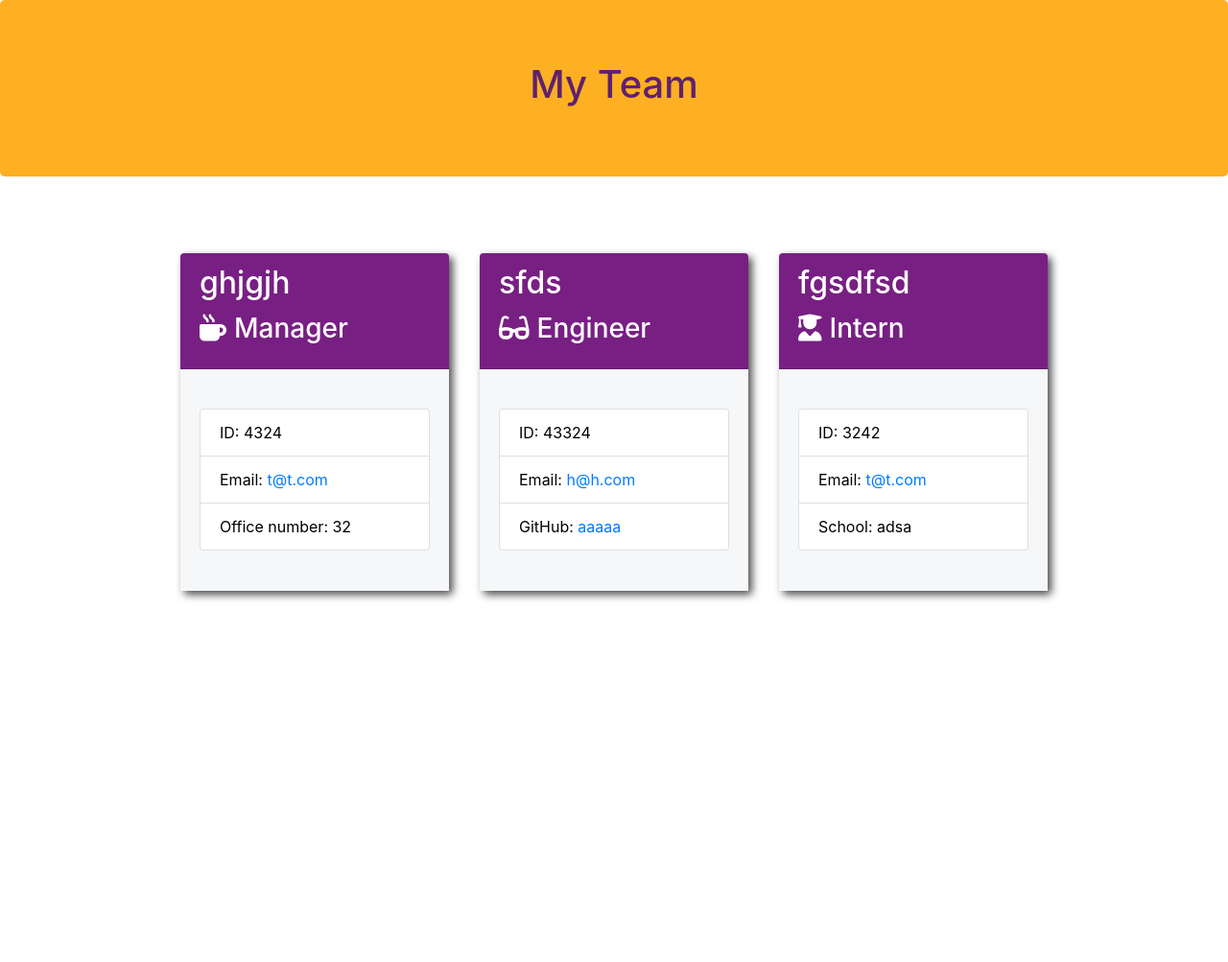
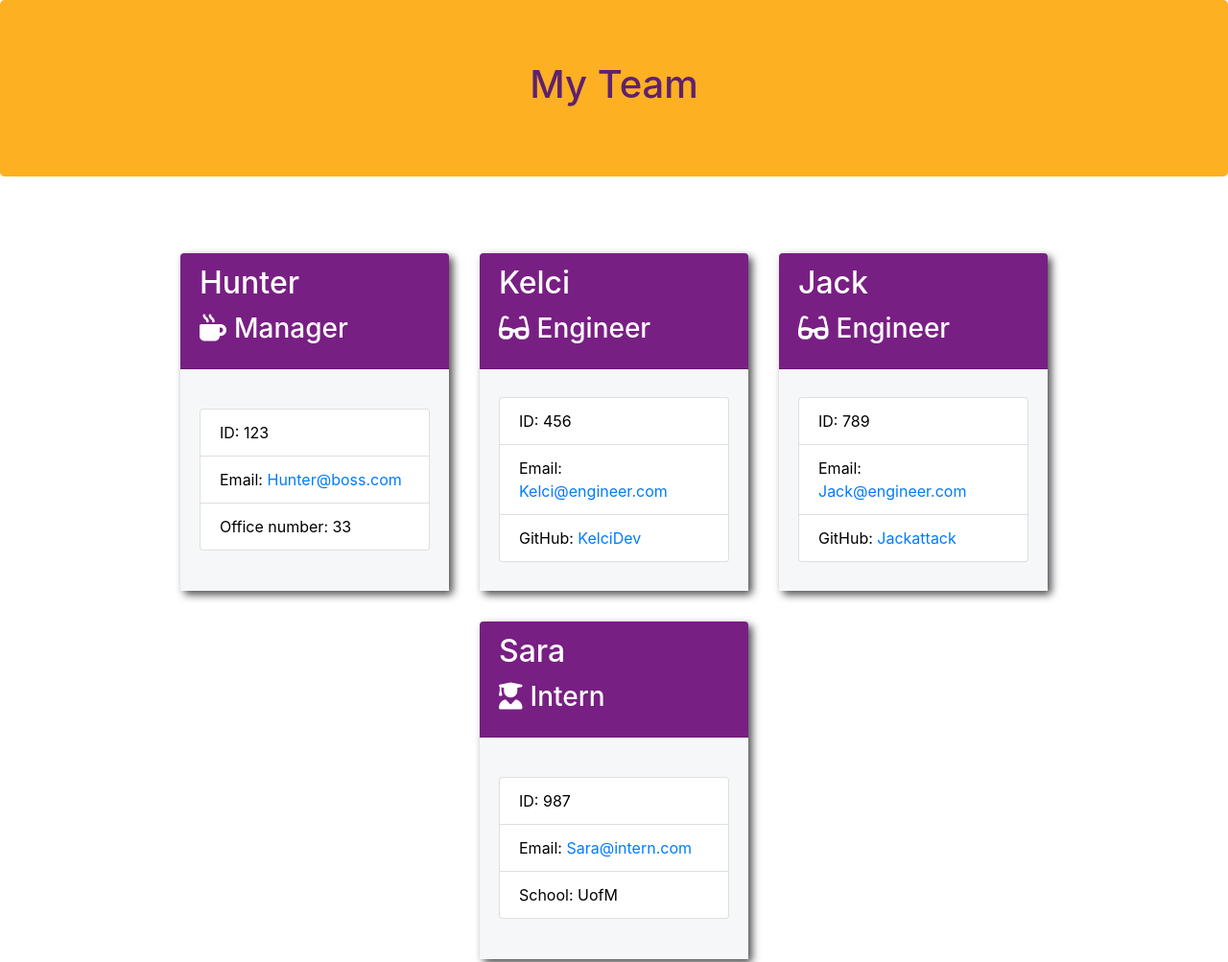
Before and after one commit to Skruphold/Team-Profile-Generator, a website: page dist/index.html in a window 1280 px wide. Shown: the top 1003 px of the page at 96% size. Before the commit the page ends 800 px from the top, so only its background shows below. Drawn offline with nearby package versions, Linux system fonts and the light colour scheme.

Commit message:
generated myteam html

```diff
--- a/dist/index.html
+++ b/dist/index.html
@@ -27,42 +27,56 @@
 
         <div class="card employee-card">
         <div class="card-header">
-            <h2 class="card-title">ghjgjh</h2>
+            <h2 class="card-title">Hunter</h2>
             <h3 class="card-title"><i class="fas fa-mug-hot mr-2"></i>Manager</h3>
         </div>
         <div class="card-body">
             <ul class="list-group">
-                <li class="list-group-item">ID: 4324</li>
-                <li class="list-group-item">Email: <a href="mailto:t@t.com">t@t.com</a></li>
-                <li class="list-group-item">Office number: 32</li>
+                <li class="list-group-item">ID: 123</li>
+                <li class="list-group-item">Email: <a href="mailto:Hunter@boss.com">Hunter@boss.com</a></li>
+                <li class="list-group-item">Office number: 33</li>
             </ul>
         </div>
     </div>
 
         <div class="card employee-card">
     <div class="card-header">
-        <h2 class="card-title">sfds</h2>
+        <h2 class="card-title">Kelci</h2>
         <h3 class="card-title"><i class="fas fa-glasses mr-2"></i>Engineer</h3>
     </div>
     <div class="card-body">
         <ul class="list-group">
-            <li class="list-group-item">ID: 43324</li>
-            <li class="list-group-item">Email: <a href="mailto:h@h.com">h@h.com</a></li>
-            <li class="list-group-item">GitHub: <a href="https://github.com/aaaaa" target="_blank" rel="noopener noreferrer">aaaaa</a></li>
+            <li class="list-group-item">ID: 456</li>
+            <li class="list-group-item">Email: <a href="mailto:Kelci@engineer.com">Kelci@engineer.com</a></li>
+            <li class="list-group-item">GitHub: <a href="https://github.com/KelciDev" target="_blank" rel="noopener noreferrer">KelciDev</a></li>
         </ul>
     </div>
 </div>
 
         <div class="card employee-card">
     <div class="card-header">
-        <h2 class="card-title">fgsdfsd</h2>
+        <h2 class="card-title">Jack</h2>
+        <h3 class="card-title"><i class="fas fa-glasses mr-2"></i>Engineer</h3>
+    </div>
+    <div class="card-body">
+        <ul class="list-group">
+            <li class="list-group-item">ID: 789</li>
+            <li class="list-group-item">Email: <a href="mailto:Jack@engineer.com">Jack@engineer.com</a></li>
+            <li class="list-group-item">GitHub: <a href="https://github.com/Jackattack" target="_blank" rel="noopener noreferrer">Jackattack</a></li>
+        </ul>
+    </div>
+</div>
+
+        <div class="card employee-card">
+    <div class="card-header">
+        <h2 class="card-title">Sara</h2>
         <h3 class="card-title"><i class="fas fa-user-graduate mr-2"></i>Intern</h3>
     </div>
     <div class="card-body">
         <ul class="list-group">
-            <li class="list-group-item">ID: 3242</li>
-            <li class="list-group-item">Email: <a href="mailto:t@t.com">t@t.com</a></li>
-            <li class="list-group-item">School: adsa</li>
+            <li class="list-group-item">ID: 987</li>
+            <li class="list-group-item">Email: <a href="mailto:Sara@intern.com">Sara@intern.com</a></li>
+            <li class="list-group-item">School: UofM</li>
         </ul>
     </div>
 </div>
```
